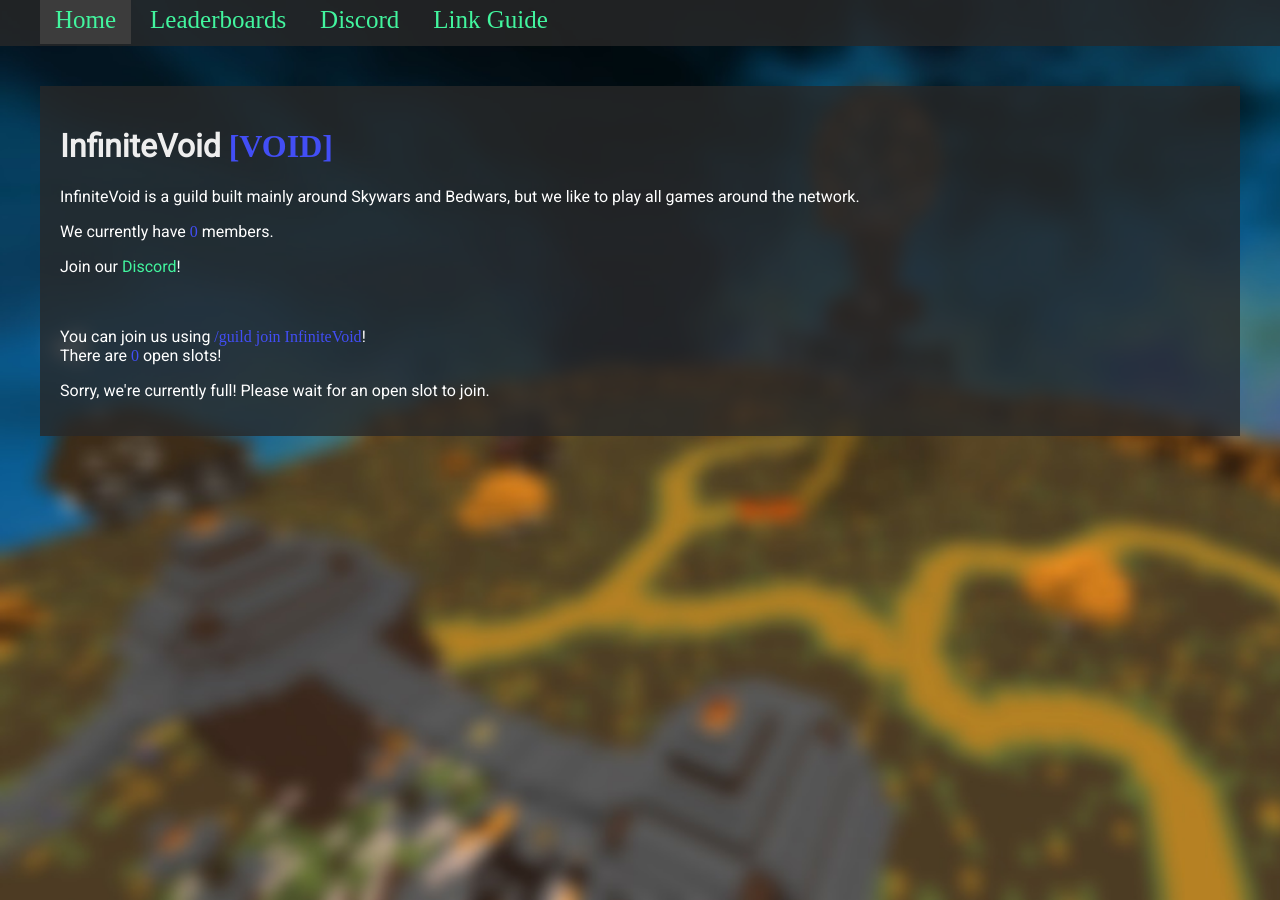
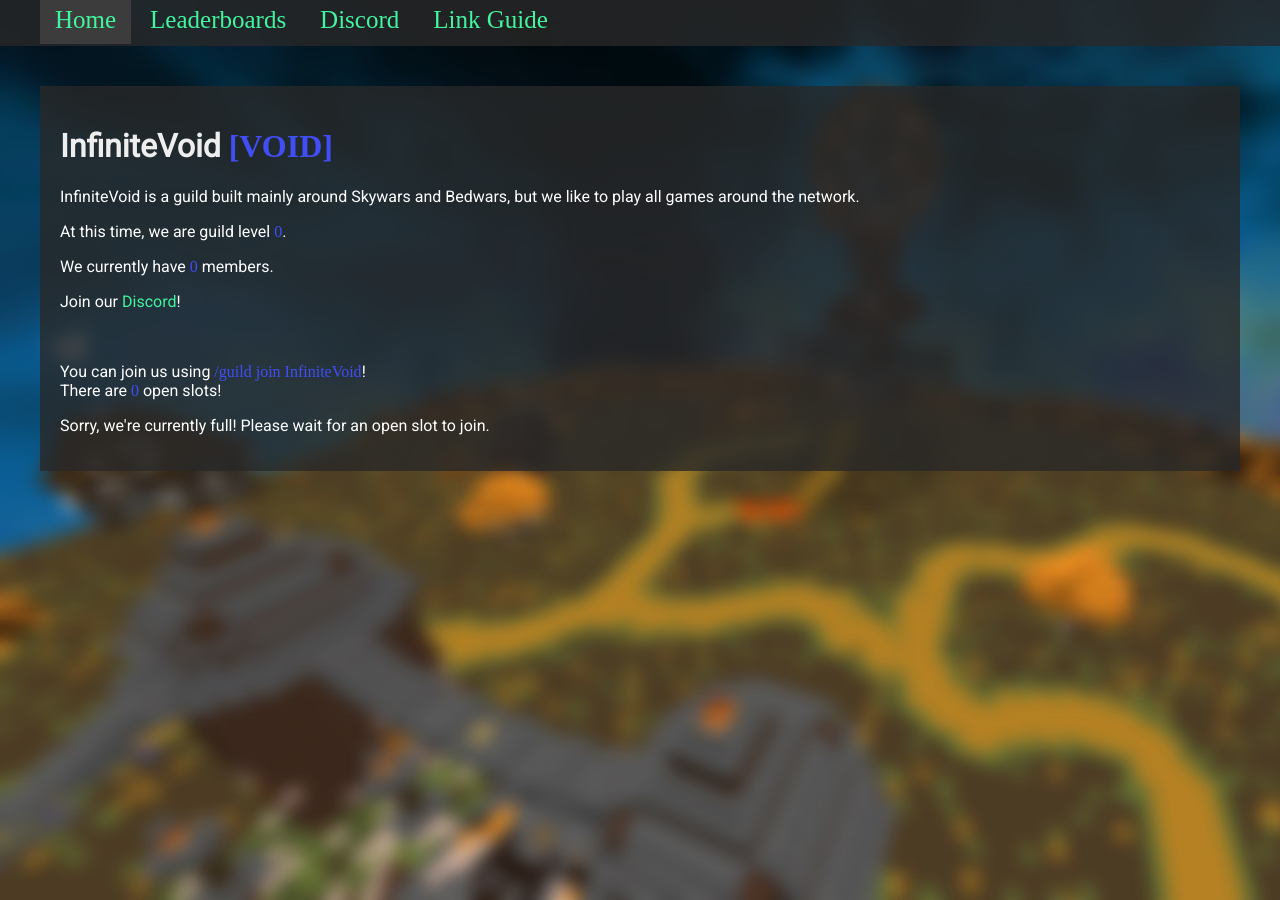
Before and after one commit to hpfxd/infinitevoid-website, a Jekyll site: the page built from index.html, in a window 1280 px wide. Built offline with Jekyll 4.4.1, drawn with Linux system fonts in a browser that asks for light colours; some web fonts are replaced; some of the changed lines change nothing that is shown.

Commit message:
add guild level to homepage

```diff
--- a/assets/js/home.js
+++ b/assets/js/home.js
@@ -4,7 +4,7 @@
 		json: true
 	}).then((response) => {
 		$("#memberCount").text(response.members.length);
-
+		$("#guildLevel").text(getGuildLevelFromXp(response.info.experience));
 		if (response.members.length === 125) {
 			$("#joinmsg").hide();
 		} else {
@@ -13,3 +13,42 @@
 		}
 	});
 });
+
+function getGuildLevelFromXp(exp) {
+	const EXP_NEEDED = [
+		100000,
+		150000,
+		250000,
+		500000,
+		750000,
+		1000000,
+		1250000,
+		1500000,
+		2000000,
+		2500000,
+		2500000,
+		2500000,
+		2500000,
+		2500000,
+		3000000,
+	];
+
+	let level = 0;
+
+	for (let i = 0; i <= 100; i += 1) {
+		let need = 0;
+		if (i >= EXP_NEEDED.length) {
+			need = EXP_NEEDED[EXP_NEEDED.length - 1];
+		} else {
+			need = EXP_NEEDED[i];
+		}
+
+		if ((exp - need) < 0) {
+			return Math.round((level + (exp / need)) * 100) / 100;
+		}
+		level += 1;
+		exp -= need;
+	}
+
+	return 100;
+}
--- a/index.html
+++ b/index.html
@@ -8,6 +8,7 @@
 <div class="header">
 	<h1 class="main-title">InfiniteVoid <span class="cblue mcfont">[VOID]</span></h1>
 	<p>InfiniteVoid is a guild built mainly around Skywars and Bedwars, but we like to play all games around the network.</p>
+	<p>At this time, we are guild level <span class="cblue mcfont" id="guildLevel">0</span>.</p>
 	<p>We currently have <span class="cblue mcfont" id="memberCount">0</span> members.</p>
 	<p>Join our <a href="/discord" target="_blank">Discord</a>!</p>
 	<br>
```
